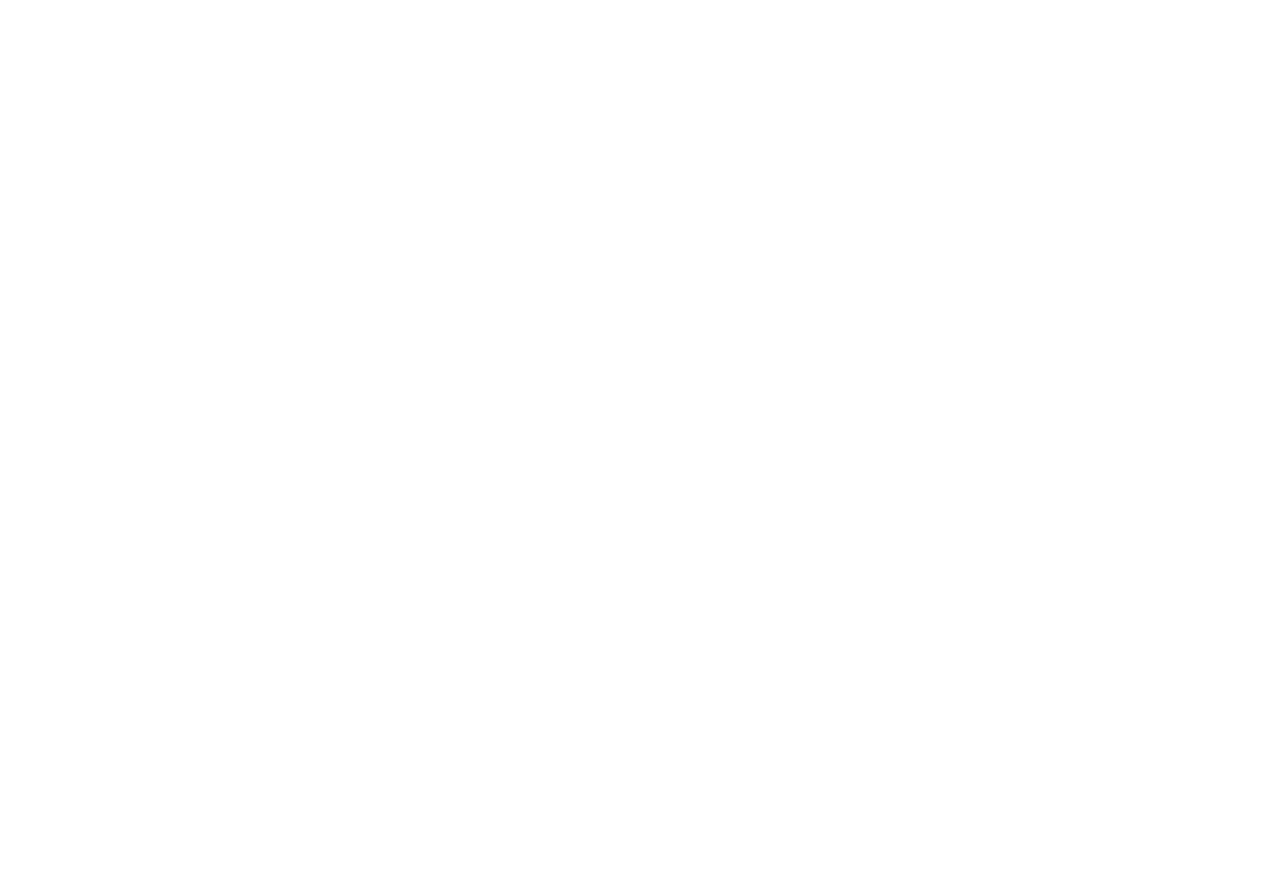
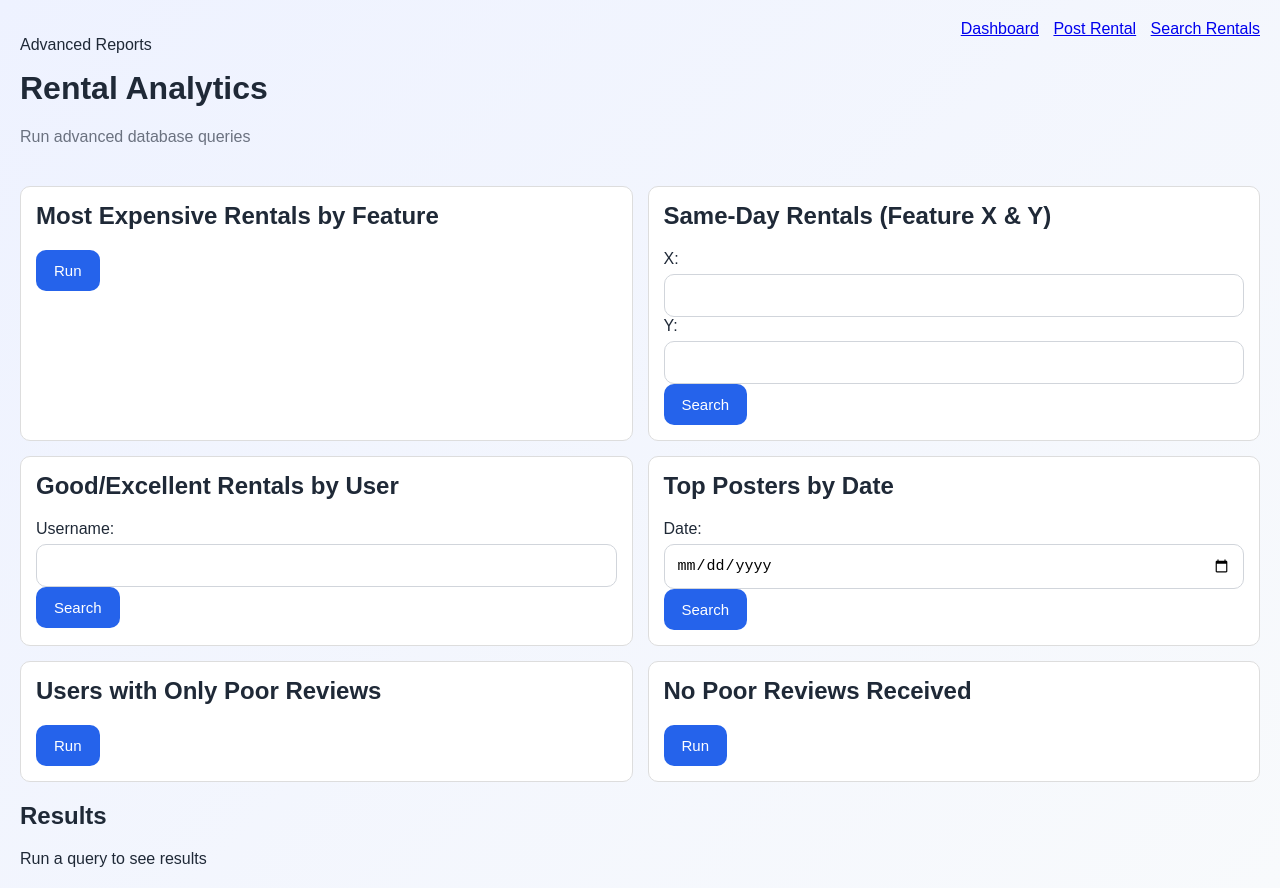
Before and after one commit to SeanC0313/Comp440_GroupProject, a website: page docs/analytics.html in a window 1280 px wide. Before the commit the page ends 800 px from the top, so only its background shows below. Drawn offline with Linux system fonts and the light colour scheme.

Commit message:
Finished front-end

```diff
--- a/docs/analytics.html
+++ b/docs/analytics.html
@@ -0,0 +1,73 @@
+<!DOCTYPE html>
+<html lang="en">
+<head>
+  <meta charset="UTF-8" />
+  <title>Rental Analytics</title>
+  <link rel="stylesheet" href="styles.css" />
+</head>
+<body>
+
+<div class="analytics-page">
+
+  <header class="analytics-topbar">
+    <div>
+      <p class="eyebrow">Advanced Reports</p>
+      <h1>Rental Analytics</h1>
+      <p class="subtitle">Run advanced database queries</p>
+    </div>
+
+    <nav class="analytics-nav">
+      <a href="dashboard.html">Dashboard</a>
+      <a href="post-rental.html">Post Rental</a>
+      <a href="search-rentals.html">Search Rentals</a>
+    </nav>
+  </header>
+
+  <main class="analytics-layout">
+
+    <div class="analytics-card">
+      <h2>Most Expensive Rentals by Feature</h2>
+      <button class="link-btn" onclick="q1()">Run</button>
+    </div>
+
+    <div class="analytics-card">
+      <h2>Same-Day Rentals (Feature X & Y)</h2>
+      X: <input id="x">
+      Y: <input id="y">
+      <button class="link-btn" onclick="q2()">Search</button>
+    </div>
+
+    <div class="analytics-card">
+      <h2>Good/Excellent Rentals by User</h2>
+      Username: <input id="user">
+      <button class="link-btn" onclick="q3()">Search</button>
+    </div>
+
+    <div class="analytics-card">
+      <h2>Top Posters by Date</h2>
+      Date: <input type="date" id="date">
+      <button class="link-btn" onclick="q4()">Search</button>
+    </div>
+
+    <div class="analytics-card">
+      <h2>Users with Only Poor Reviews</h2>
+      <button class="link-btn" onclick="q5()">Run</button>
+    </div>
+
+    <div class="analytics-card">
+      <h2>No Poor Reviews Received</h2>
+      <button class="link-btn" onclick="q6()">Run</button>
+    </div>
+
+  </main>
+
+  <section class="results-card">
+    <h2>Results</h2>
+    <div id="results">Run a query to see results</div>
+  </section>
+
+</div>
+
+<script src="analytics.js"></script>
+</body>
+</html>
--- a/docs/analytics.js
+++ b/docs/analytics.js
@@ -0,0 +1,71 @@
+const results = document.getElementById('results');
+
+function show(data) {
+  if (!data || data.length === 0) {
+    results.innerHTML = "<p>No results found</p>";
+    return;
+  }
+
+  let html = "<table border='1'><tr>";
+
+  Object.keys(data[0]).forEach(col => {
+    html += `<th>${col}</th>`;
+  });
+
+  html += "</tr>";
+
+  data.forEach(row => {
+    html += "<tr>";
+    Object.values(row).forEach(val => {
+      html += `<td>${val}</td>`;
+    });
+    html += "</tr>";
+  });
+
+  html += "</table>";
+  results.innerHTML = html;
+}
+
+// Query functions
+async function q1() {
+  const res = await fetch('/api/analytics/q1');
+  const data = await res.json();
+  show(data.results);
+}
+
+async function q2() {
+  const x = document.getElementById('x').value;
+  const y = document.getElementById('y').value;
+
+  const res = await fetch(`/api/analytics/q2?x=${x}&y=${y}`);
+  const data = await res.json();
+  show(data.results);
+}
+
+async function q3() {
+  const user = document.getElementById('user').value;
+
+  const res = await fetch(`/api/analytics/q3?username=${user}`);
+  const data = await res.json();
+  show(data.results);
+}
+
+async function q4() {
+  const date = document.getElementById('date').value;
+
+  const res = await fetch(`/api/analytics/q4?date=${date}`);
+  const data = await res.json();
+  show(data.results);
+}
+
+async function q5() {
+  const res = await fetch('/api/analytics/q5');
+  const data = await res.json();
+  show(data.results);
+}
+
+async function q6() {
+  const res = await fetch('/api/analytics/q6');
+  const data = await res.json();
+  show(data.results);
+}
--- a/docs/styles.css
+++ b/docs/styles.css
@@ -184,3 +184,34 @@
   gap: 12px;
   margin: 16px 0;
 }
+
+.analytics-page {
+  padding: 20px;
+}
+
+.analytics-topbar {
+  display: flex;
+  justify-content: space-between;
+  margin-bottom: 20px;
+}
+
+.analytics-nav a {
+  margin-left: 10px;
+}
+
+.analytics-layout {
+  display: grid;
+  grid-template-columns: 1fr 1fr;
+  gap: 15px;
+}
+
+.analytics-card {
+  background: white;
+  padding: 15px;
+  border: 1px solid #ddd;
+  border-radius: 10px;
+}
+
+.results-card {
+  margin-top: 20px;
+}
```
Also changed, not shown: docs/dashboard.html (+1 -0 lines).
